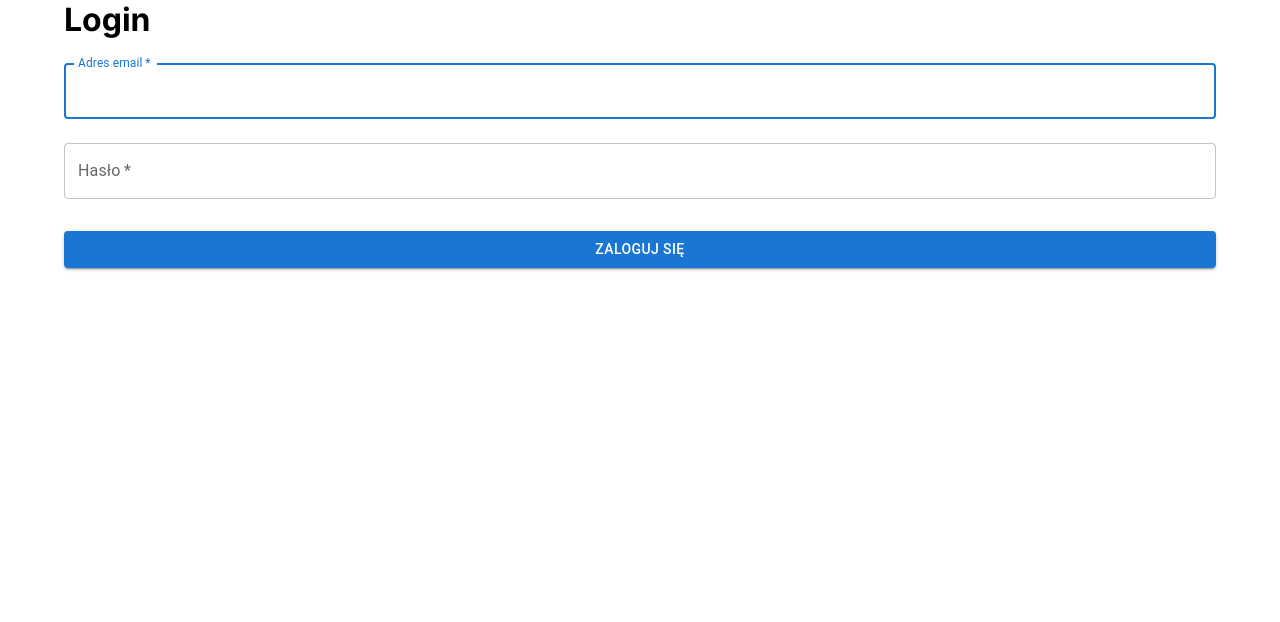
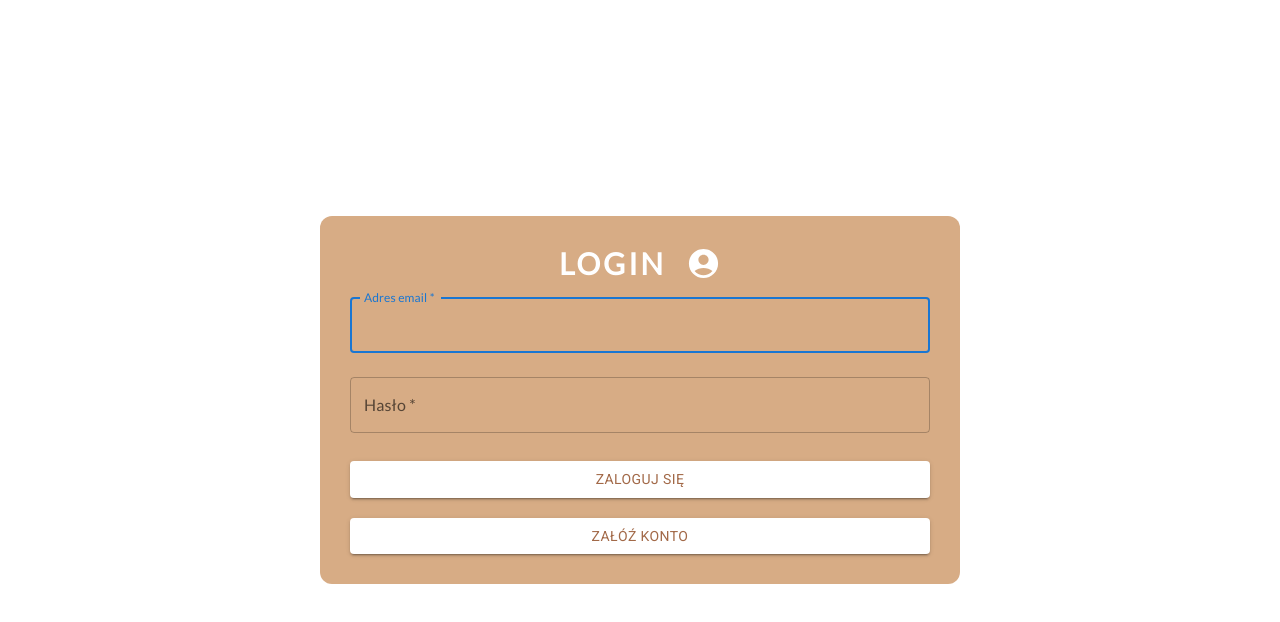
Before and after one commit to korneliafrankiewicz/next-store, a Next.js app: page /login in a window 1280 px wide. Shown: the top 622 px of the page. Built offline with nearby package versions, Linux system fonts and the light colour scheme.

Commit message:
loginForm and redirection added

```diff
--- a/lib/theme/theme.js
+++ b/lib/theme/theme.js
@@ -32,6 +32,14 @@ const theme = createTheme({
       letterSpacing: '5px',
       color: colors.WHITE,
     },
+    h3: {
+      fontFamily: lato.style.fontFamily,
+      fontSize: 30,
+      textTransform: 'uppercase',
+      fontWeight: 'bold',
+      letterSpacing: '3px',
+      color: colors.WHITE,
+    },
     body1: {
       fontFamily: lato.style.fontFamily,
       fontWeight: 500,
--- a/src/app/components/login/LoginForm.tsx
+++ b/src/app/components/login/LoginForm.tsx
@@ -1,7 +1,32 @@
 import { useState } from 'react';
 import TextField from '@mui/material/TextField';
+import AccountCircleIcon from '@mui/icons-material/AccountCircle';
 import Button from '@mui/material/Button';
 import Box from '@mui/material/Box';
+import { Typography } from '@mui/material';
+
+const styles = {
+  header: {
+    display: 'flex',
+    justifyContent: 'center',
+  },
+  loginIconStyles: (theme: any) => ({
+    color: `${theme.palette.WHITE}`,
+    paddingLeft: '20px',
+  }),
+  formBox: (theme: any) => ({
+    backgroundColor: `${theme.palette.BEIGE}`,
+    position: 'absolute',
+    top: '50%',
+    left: '50%',
+    transform: 'translate(-50%, -50%)',
+    padding: '30px',
+    borderRadius: '12px',
+  }),
+  loginButton: {
+    margin: '20px 0',
+  },
+};
 
 interface LoginFormProps {
   onSubmit: (email: string, password: string) => void;
@@ -17,10 +42,13 @@ const LoginForm: React.FC<LoginFormProps> = ({ onSubmit }) => {
     console.log('Login attempt from form with:', email, password);
   };
 
-  console.log('login form');
-
   return (
-    <Box component='form' onSubmit={handleSubmit} noValidate sx={{ mt: 1 }}>
+    <Box sx={styles.formBox}>
+      <Box sx={styles.header}>
+        <Typography variant='h3'>Login</Typography>
+        <AccountCircleIcon sx={styles.loginIconStyles} fontSize='large' />
+      </Box>
+      <Box component='form' onSubmit={handleSubmit} noValidate>
         <TextField
           margin='normal'
           required
@@ -30,6 +58,7 @@ const LoginForm: React.FC<LoginFormProps> = ({ onSubmit }) => {
           name='email'
           autoComplete='email'
           autoFocus
+          type='email'
           value={email}
           onChange={(e) => setEmail(e.target.value)}
         />
@@ -45,9 +74,17 @@ const LoginForm: React.FC<LoginFormProps> = ({ onSubmit }) => {
           value={password}
           onChange={(e) => setPassword(e.target.value)}
         />
-      <Button type='submit' fullWidth variant='contained' sx={{ mt: 3, mb: 2 }}>
+        <Button
+          sx={styles.loginButton}
+          type='submit'
+          fullWidth
+          variant='contained'>
           Zaloguj się
         </Button>
+        <Button type='submit' fullWidth variant='contained'>
+          Załóź konto
+        </Button>
+      </Box>
     </Box>
   );
 };
--- a/src/app/login/page.tsx
+++ b/src/app/login/page.tsx
@@ -1,18 +1,19 @@
 'use client';
-import { Container } from '@mui/material';
+import { Container, ThemeProvider } from '@mui/material';
 import LoginForm from '../components/Login/LoginForm';
+import theme from '../../../lib/theme/theme';
 
 const Login = () => {
-  console.log('this is login page !');
   const handleLogin = (email: string, password: string) => {
     console.log('Login attempt:', email, password);
     // TODO: implement login logic
   };
   return (
-    <Container>
-      <h1>Login</h1>
-      <LoginForm onSubmit={handleLogin} />
-    </Container>
+    <ThemeProvider theme={theme}>
+      <Container>
+        <LoginForm onSubmit={handleLogin} />
+      </Container>
+    </ThemeProvider>
   );
 };
 
```
Also changed, not shown: src/app/register/page.tsx (added). Lines whose indentation alone changed are shown as unchanged.
